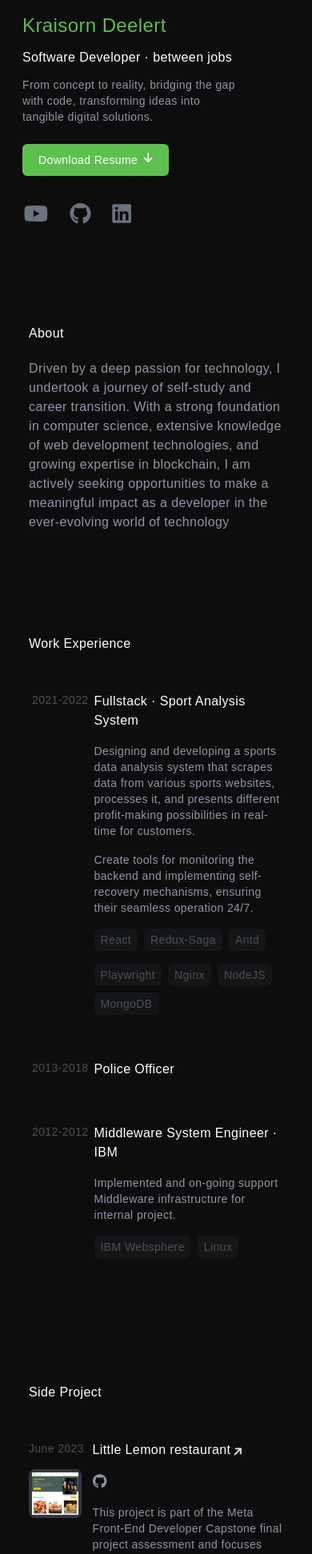
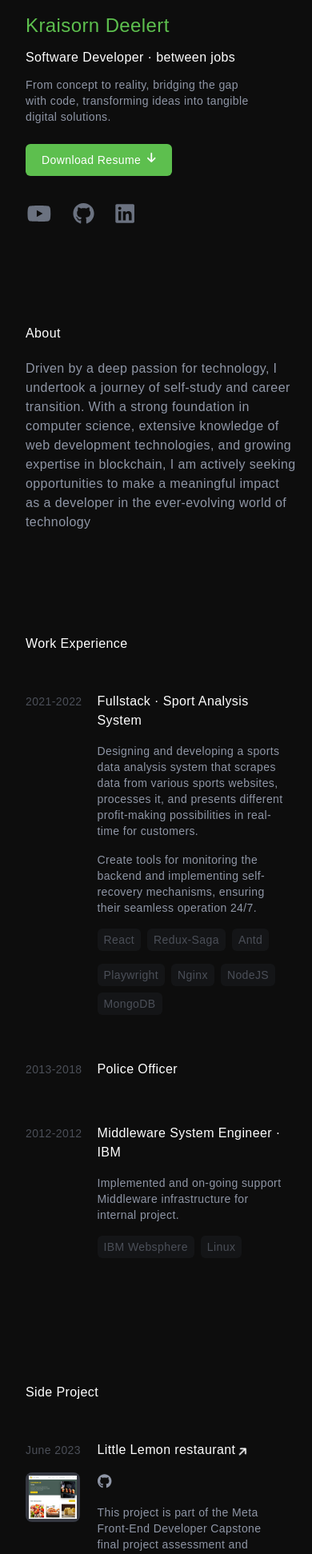
Before and after one commit to tOxicV4p0r/portfolio-v2, a React (Create React App) app: page / in a window 390 px wide. Shown: the part 40-1983 px from the top of the page at 80% size. Built offline with nearby package versions, Linux system fonts and the light colour scheme.

Commit message:
auto highlight when scroll act as on hover

```diff
--- a/src/App.js
+++ b/src/App.js
@@ -1,4 +1,4 @@
-import { useState } from "react";
+import { useEffect, useState } from "react";
 import useMediaQuery from "./hook/useMediaQuery";
 import About from "./components/About";
 import Certificate from "./components/Certificate";
@@ -23,10 +23,16 @@ const data = {
 }
 
 function App() {
-  const isLg = useMediaQuery("(min-width:1024px)")
+  const isNonMobile = useMediaQuery("(min-width:1024px)")
   const [currectSection, setCurrectSection] = useState(data.sections[0].sectionId);
+  const [sectionIds, setSectionId] = useState([]);
 
-  const handleScroll = () => {
+  const addSection = (sections) => {
+    setSectionId((prev) => [...new Set([...prev, ...sections])]);
+  }
+
+  const handleScroll = (e) => {
+
     for (let i = 0; i < data.sections.length; i++) {
       const el = data.sections[i];
       const offetTop = document.getElementById(`${el.sectionId}-section`).getBoundingClientRect().top;
@@ -40,23 +46,48 @@ function App() {
       } else if (offetTop > OFFSET_Y && offetTop < rootHeight) {
         setCurrectSection(el.sectionId);
       }
+      console.log(currectSection)
+
+    }
+
+  }
+
+  const handleWindowScroll = () => {
+    // console.log(window.scrollY, sectionIds.length)
+    for (let i = 0; i < sectionIds.length; i++) {
+      // console.log(i)
+      const el = sectionIds[i];
+      const offetTop = document.getElementById(`${el}`).getBoundingClientRect().top;
+      const height = document.getElementById(`${el}`).getClientRects()[0].height;
+      const viewHeight = document.documentElement.clientHeight * 0.45;
+      console.log(el, offetTop, height, viewHeight)
+      if (offetTop <= viewHeight) {
+        if (offetTop + (height * 0.5) > viewHeight) {
+          setCurrectSection(el);
+        }
+      }
     }
   }
 
+  useEffect(() => {
+    window.addEventListener('scroll', handleWindowScroll);
+    return () => window.removeEventListener('scroll', handleWindowScroll);
+  }, [sectionIds]);
+
   return (
     <main className="max-w-6xl mx-auto">
-      <div className="pt-14 pb-7 px-7 font-poppins tracking-wide block lg:flex h-screen">
+      <div className="px-5 pb-7 pt-14 font-poppins tracking-wide block lg:flex h-screen">
         <div className="w-full lg:w-5/6 grid gap-10 pb-10 lg:pb-0">
-          <Header id="main" />
-          {isLg && <NavContent data={data} section={currectSection} />}
-          <Contact />
+          <Header isNonMobile={isNonMobile} />
+          {isNonMobile && <NavContent data={data} section={currectSection} />}
+          <Contact isNonMobile={isNonMobile} />
         </div>
         <div className="w-full overflow-y-scroll no-scrollbar grid gap-32 lg:gap-40" onScroll={handleScroll}>
           <About />
           {/* <Skill /> */}
-          <Experience currectSection={currectSection} />
-          <SideProject currectSection={currectSection} />
-          <Certificate currectSection={currectSection} />
+          <Experience isNonMobile={isNonMobile} section={currectSection} addSection={addSection} />
+          <SideProject isNonMobile={isNonMobile} section={currectSection} addSection={addSection} />
+          <Certificate isNonMobile={isNonMobile} section={currectSection} addSection={addSection} />
           <Footer />
         </div>
       </div>
--- a/src/components/About/index.js
+++ b/src/components/About/index.js
@@ -7,8 +7,8 @@ function About() {
 
     return (
         <section className="space-y-5" id="about-section">
-            <span className="text-primaryHeader px-2">About</span>
-            <div className="text-primaryContent px-2">
+            <span className="text-primaryHeader pl-3">About</span>
+            <div className="text-primaryContent pl-3">
                 <span>{data.txt}</span>
             </div>
         </section>
--- a/src/components/Certificate/index.js
+++ b/src/components/Certificate/index.js
@@ -1,4 +1,4 @@
-import React, { useState } from "react";
+import React, { useEffect, useState } from "react";
 import { FontAwesomeIcon } from "@fortawesome/react-fontawesome";
 import { faArrowUp } from "@fortawesome/free-solid-svg-icons";
 import picMeta from "../../asset/meta.png"
@@ -33,21 +33,34 @@ const data = [
     },
 ]
 
-function Certificate() {
+const SECTION_ID = "certification"
+
+function Certificate({ section, isNonMobile, addSection }) {
     const [isMouseEnter, setMouseEnter] = useState({})
 
+    useEffect(() => {
+        const tmp = [...document.getElementById(`${SECTION_ID}-section`).querySelectorAll('[id]')].map(e => e.id)
+        addSection(tmp)
+    }, []);
+
     return (
-        <section className="space-y-5" id="certification-section">
-            <span className="text-primaryHeader px-2">Certification</span>
+        <section className="space-y-5" id={`${SECTION_ID}-section`} >
+            <span className="text-primaryHeader pl-3">Certification</span>
             <div className="grid">
                 {
                     data.map(({ year, cerlink, title, descriptions, skills, picture }) => (
-                        <div key={title} className="grid grid-cols-8 p-2 py-7 hover:bg-primarySubContent2 hover:bg-opacity-10 hover:rounded-xl" onMouseEnter={() => setMouseEnter({ [title]: true })} onMouseLeave={() => setMouseEnter({ [title]: false })}>
+                        <div
+                            id={`${SECTION_ID}-${title.split(' ').join('')}`}
+                            key={title}
+                            className="grid grid-cols-8 p-2 py-7 mx-1 hover:bg-primarySubContent2 hover:bg-opacity-10 hover:rounded-xl"
+                            onMouseEnter={() => setMouseEnter({ [title]: true })}
+                            onMouseLeave={() => setMouseEnter({ [title]: false })}
+                        >
                             <div className="col-span-2 text-primarySubContent1 space-y-4">
-                                <div className="text-sm">{year}</div>
+                                <div><span className="text-sm">{year}</span></div>
                                 {picture ? <div className="w-3/6 p-1 bg-primaryContent rounded-lg"><img src={picture} className="object-scale-down" alt={title} /></div> : null}
                             </div>
-                            <div className="col-span-6">
+                            <div className="col-span-6 pl-2">
                                 <div className="flex flex-col space-y-4">
                                     {
                                         cerlink ?
--- a/src/components/Contact/index.js
+++ b/src/components/Contact/index.js
@@ -23,11 +23,11 @@ const data = [
     },
 ]
 
-function Contact() {
+function Contact({isNonMobile = true}) {
     const [isMouseEnter, setMouseEnter] = useState({})
 
     return (
-        <section className="flex items-end pb-10 mb-10 lg:pb-0">
+        <section className={`${!isNonMobile?"pl-3":""} flex items-end pb-10 mb-10 lg:pb-0`}>
             <div className="flex">
                 {
                     data.map(({ section, title, link, icon }) => (
--- a/src/components/Experience/index.js
+++ b/src/components/Experience/index.js
@@ -1,4 +1,4 @@
-import React, { useState } from "react";
+import React, { useEffect, useState } from "react";
 import { FontAwesomeIcon } from "@fortawesome/react-fontawesome";
 import { faArrowUp } from "@fortawesome/free-solid-svg-icons";
 
@@ -15,6 +15,7 @@ const data = [
             ["React", "Redux-Saga", "Antd"],
             ["Playwright", "Nginx", "NodeJS", "MongoDB"]
         ],
+        picture: "",
     },
     {
         year: "2013-2018",
@@ -22,6 +23,7 @@ const data = [
         title: "Police Officer",
         descriptions: [],
         skills: [],
+        picture: "",
     },
     {
         year: "2012-2012",
@@ -33,31 +35,43 @@ const data = [
         skills: [
             ["IBM Websphere", "Linux"],
         ],
+        picture: "",
     },
 ]
 
-function Experience({ currectSection }) {
+const SECTION_ID = "experience"
+
+function Experience({ section, isNonMobile, addSection }) {
     const [isMouseEnter, setMouseEnter] = useState({})
 
+    useEffect(() => {
+        const tmp = [...document.getElementById(`${SECTION_ID}-section`).querySelectorAll('[id]')].map(e => e.id)
+        addSection(tmp)
+    }, []);
+
     return (
-        <section className="space-y-5" id="experience-section">
-            <span className="text-primaryHeader px-2">Work Experience</span>
+        <section className="space-y-5" id={`${SECTION_ID}-section`} >
+            <span className="text-primaryHeader pl-3">Work Experience</span>
             <div className="grid">
                 {
-                    data.map(({ year, link, title, descriptions, skills }) => (
+                    data.map(({ year, link, title, descriptions, skills, picture }) => (
                         <div
+                            id={`${SECTION_ID}-${title.split(' ').join('')}`}
                             key={title}
-                            className="grid grid-cols-8 p-2 py-7 mx-1 hover:bg-primarySubContent2 hover:bg-opacity-10 hover:rounded-xl"
+                            className={`grid grid-cols-8 p-2 py-7 mx-1 ${isNonMobile ? "hover:bg-primarySubContent2 hover:bg-opacity-10 hover:rounded-xl" : `${SECTION_ID}-${title.split(' ').join('')}` === section ? "bg-primarySubContent2 bg-opacity-10 rounded-xl" : ""}`}
                             onMouseEnter={() => setMouseEnter({ [title]: true })}
                             onMouseLeave={() => setMouseEnter({ [title]: false })}
                         >
-                            <div className="col-span-2 text-primarySubContent1 text-sm">{year}</div>
-                            <div className="col-span-6">
+                            <div className="col-span-2 text-primarySubContent1 space-y-4">
+                                <div><span className={`${isMouseEnter[title] || `${SECTION_ID}-${title.split(' ').join('')}` === section ? "text-primaryContent" : ""} text-sm`} >{year}</span></div>
+                                {picture ? <div className="w-5/6 p-1 bg-primarySubContent2 rounded-lg"><img src={picture} className="object-scale-down" alt={title} /></div> : null}
+                            </div>
+                            <div className="col-span-6 pl-2">
                                 <div className="flex flex-col space-y-4">
                                     {
                                         link ?
                                             <a
-                                                className={`${isMouseEnter[title] ? 'text-primaryTitle' : 'text-primaryHeader'}`}
+                                                className={isMouseEnter[title] || `${SECTION_ID}-${title.split(' ').join('')}` === section ? 'text-primaryTitle' : 'text-primaryHeader'}
                                                 href={link} target="_blank" rel="noopener noreferrer"
                                             >
                                                 <span className="pr-1">{title}</span>
@@ -67,7 +81,7 @@ function Experience({ currectSection }) {
                                                 />
                                             </a>
                                             :
-                                            <span className={isMouseEnter[title] ? "text-primaryTitle" : "text-primaryHeader"}>{title}</span>
+                                            <span className={isMouseEnter[title] || `${SECTION_ID}-${title.split(' ').join('')}` === section ? "text-primaryTitle" : "text-primaryHeader"}>{title}</span>
                                     }
                                     {
                                         descriptions.map((e, i) => (
@@ -81,7 +95,7 @@ function Experience({ currectSection }) {
                                                     e.map((el, j) => (
                                                         <div
                                                             key={el + j}
-                                                            className={`${isMouseEnter[title] ? "text-primarySubTitle" : "text-primarySubContent1"} text-sm rounded-md bg-primarySubContent2 bg-opacity-20 px-2 py-1`}
+                                                            className={`${isMouseEnter[title] || `${SECTION_ID}-${title.split(' ').join('')}` === section ? "text-primarySubTitle" : "text-primarySubContent1"} text-sm rounded-md bg-primarySubContent2 bg-opacity-20 px-2 py-1`}
                                                         >
                                                             {el}
                                                         </div>
--- a/src/components/Header/index.js
+++ b/src/components/Header/index.js
@@ -11,11 +11,11 @@ const data = {
     link: fileResume,
 }
 
-function Header() {
+function Header({ isNonMobile = true }) {
     const [isMouseEnter, setMouseEnter] = useState(false)
 
     return (
-        <section>
+        <section className={`${!isNonMobile?"pl-3":""}`}>
             <div className="text-2xl md:text-3xl font-medium text-primaryTitle pb-3">{data.name}</div>
             <div className="space-x-2 text-primaryHeader pb-3">
                 <span className="truncate">{data.title}</span>
--- a/src/components/SideProject/index.js
+++ b/src/components/SideProject/index.js
@@ -1,4 +1,4 @@
-import React, { useState } from "react";
+import React, { useEffect, useState } from "react";
 import { FontAwesomeIcon } from "@fortawesome/react-fontawesome";
 import { faArrowUp } from "@fortawesome/free-solid-svg-icons";
 import { faGithub, faYoutube } from "@fortawesome/free-brands-svg-icons";
@@ -48,26 +48,34 @@ const data = [
     }
 ]
 
-function SideProject() {
+const SECTION_ID = "sideproject"
+
+function SideProject({ section, isNonMobile, addSection }) {
     const [isMouseEnter, setMouseEnter] = useState({})
 
+    useEffect(() => {
+        const tmp = [...document.getElementById(`${SECTION_ID}-section`).querySelectorAll('[id]')].map(e => e.id)
+        addSection(tmp)
+    }, []);
+
     return (
-        <section className="space-y-5" id="sideproject-section">
-            <span className="text-primaryHeader px-2">Side Project</span>
+        <section className="space-y-5" id={`${SECTION_ID}-section`} >
+            <span className="text-primaryHeader pl-3">Side Project</span>
             <div className="grid">
                 {
                     data.map(({ year, link, materials, title, descriptions, skills, picture }) => (
                         <div
+                            id={`${SECTION_ID}-${title.split(' ').join('')}`}
                             key={title}
-                            className="grid grid-cols-8 p-2 py-7 hover:bg-primarySubContent2 hover:bg-opacity-10 hover:rounded-xl"
+                            className="grid grid-cols-8 p-2 py-7 mx-1 hover:bg-primarySubContent2 hover:bg-opacity-10 hover:rounded-xl"
                             onMouseEnter={() => setMouseEnter({ [title]: true })}
                             onMouseLeave={() => setMouseEnter({ [title]: false })}
                         >
                             <div className="col-span-2 text-primarySubContent1 space-y-4">
-                                <div className="text-sm">{year}</div>
+                                <div><span className="text-sm">{year}</span></div>
                                 {picture ? <div className="w-5/6 p-1 bg-primarySubContent2 rounded-lg"><img src={picture} className="object-scale-down" alt={title} /></div> : null}
                             </div>
-                            <div className="col-span-6">
+                            <div className="col-span-6 pl-2">
                                 <div className="flex flex-col space-y-4">
                                     {
                                         link ?
```
